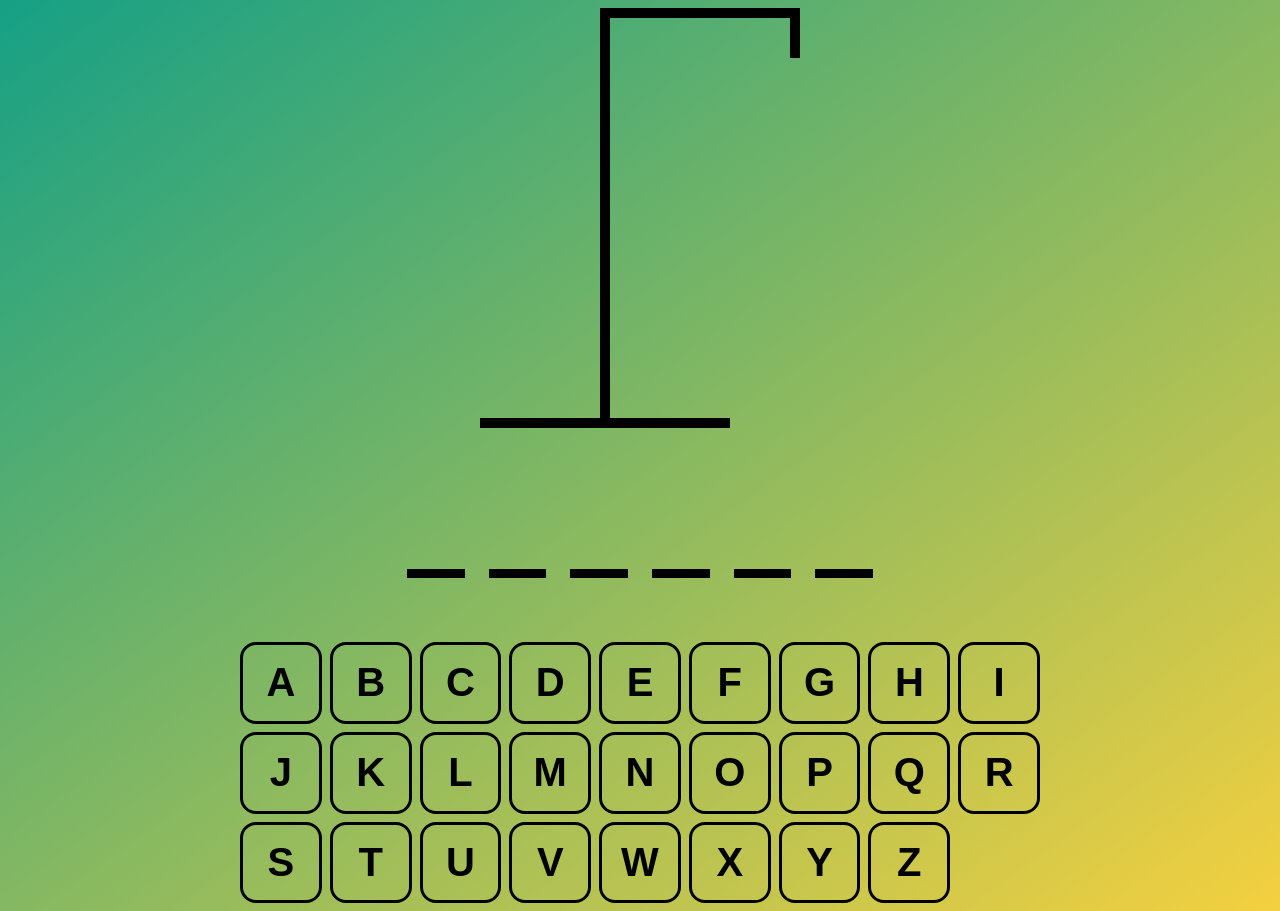
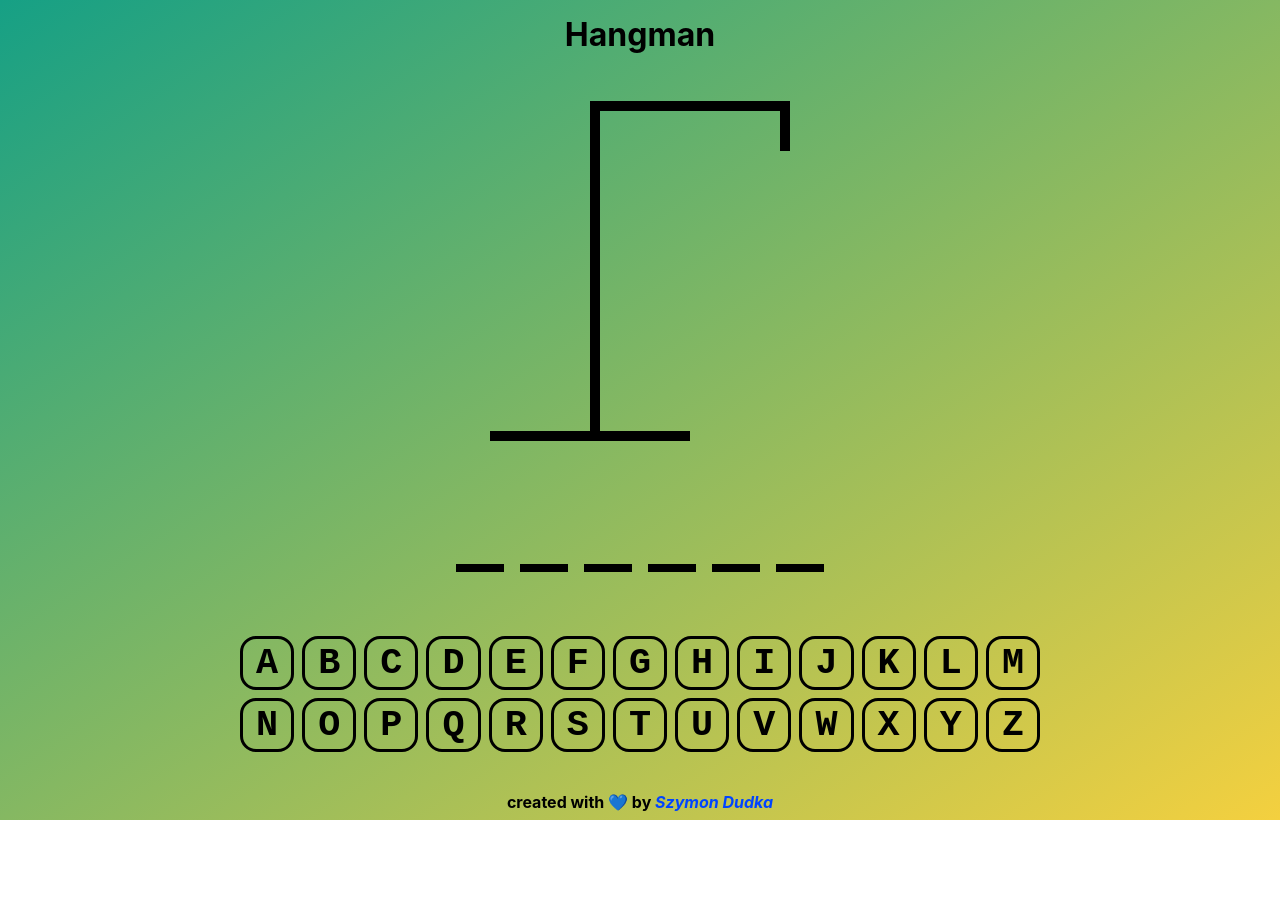
Before and after one commit to szymooneq/Hangman, a React (Vite) app: page / in a window 1280 px wide. After the commit the page ends 820 px from the top, so only its background shows below. Built offline with nearby package versions, Linux system fonts and the light colour scheme.

Commit message:
app finished

```diff
--- a/index.html
+++ b/index.html
@@ -4,13 +4,27 @@
     <meta charset="UTF-8" />
     <link rel="icon" type="image/svg+xml" href="/vite.svg" />
     <meta name="viewport" content="width=device-width, initial-scale=1.0" />
-    <title>Vite + React + TS</title>
+    <title>Hangman by SD</title>
     <style>
+      *{
+        margin: 0;
+        padding: 0;
+        box-sizing: border-box;
+      }
+
+      html, body {
+        overflow-x: hidden;
+      }
+
       body {
         background: linear-gradient(to bottom right, #16A085, #F4D03F);
-        font-family: Inter, -apple-system, BlinkMacSystemFont, Segoe UI, Roboto, Oxygen,
-        Ubuntu, Cantarell, Fira Sans, Droid Sans, Helvetica Neue, sans-serif;
         position: relative;
+        font-family: monospace;
+        -webkit-touch-callout: none; /* iOS Safari */
+        -webkit-user-select: none; /* Safari */ /* Konqueror HTML */
+        -moz-user-select: none; /* Old versions of Firefox */
+        -ms-user-select: none; /* Internet Explorer/Edge */
+        user-select: none; /* Non-prefixed version, currently supported by Chrome, Edge, Opera and Firefox */
       }
     </style>
 
--- a/package.json
+++ b/package.json
@@ -16,6 +16,7 @@
   "devDependencies": {
     "@types/react": "^18.0.24",
     "@types/react-dom": "^18.0.8",
+    "@types/styled-components": "^5.1.26",
     "@vitejs/plugin-react": "^2.2.0",
     "typescript": "^4.6.4",
     "vite": "^3.2.3"
--- a/src/App.tsx
+++ b/src/App.tsx
@@ -1,8 +1,13 @@
 import { useCallback, useEffect, useState } from "react";
+import styled from "styled-components";
 import Hangman from "./Hangman";
 import Keyboard from "./Keyboard";
 import Word from "./Word";
 import words from "./wordList.json";
+
+const tryAgainIcon = (
+  <svg xmlns="http://www.w3.org/2000/svg" width="1em" height="1em" preserveAspectRatio="xMidYMid meet" viewBox="0 0 16 16"><path fill="currentColor" fillRule="evenodd" d="M12.75 8a4.5 4.5 0 0 1-8.61 1.834l-1.391.565A6.001 6.001 0 0 0 14.25 8A6 6 0 0 0 3.5 4.334V2.5H2v4l.75.75h3.5v-1.5H4.352A4.5 4.5 0 0 1 12.75 8z" clipRule="evenodd"/></svg>
+)
 
 function getRandomWord(arr: string[]) {
   return arr[Math.floor(Math.random() * arr.length)];
@@ -23,57 +28,35 @@ export default function App() {
 
   const addGuessedLetter = useCallback(
     (letter: string) => {
-      if (guessedLetters.includes(letter)) return;
-
+      if (!guessedLetters.includes(letter)) {
         setGuessedLetters((currentLetters) => [...currentLetters, letter]);
+      }
     },
     [guessedLetters]
   );
 
-  useEffect(() => {
-    const keyDownHandler = (e: KeyboardEvent) => {
-      const key = e.key;
-
-      if (!key.match(/^[a-z]$/) || isLoser || isWinner) return;
-
-      e.preventDefault();
-      addGuessedLetter(key);
-    };
-
-    document.addEventListener("keypress", keyDownHandler);
-
-    return () => {
-      document.removeEventListener("keypress", keyDownHandler);
-    };
-  }, [guessedLetters, isWinner, isLoser]);
+  const restartHandler = () => {
+    setWordToGuess(getRandomWord(words))
+    setGuessedLetters([])
+  }
 
   return (
-    <div
-      style={{
-        margin: "0 auto",
-        display: "flex",
-        flexDirection: "column",
-        alignItems: "center",
-        gap: "2rem",
-        maxWidth: "800px"
-      }}>
+    <Container>
+      <Header>Hangman</Header>
       <Hangman numberOfGuesses={incorrectLetters.length} />
+
       <Word
         reveal={isLoser}
         wordToGuess={wordToGuess}
         guessedLetters={guessedLetters}
       />
-      <div
-        style={{
-          fontSize: "1.3rem",
-          fontWeight: "bold",
-          textAlign: "center",
-          color: `${isWinner ? "gold" : "red"}`
-        }}>
-        {isWinner && "Winner! - Refresh to try again."}
-        {isLoser && "Nice Try - Refresh to try again."}
-      </div>
-      <div style={{ alignSelf: "stretch" }}>
+
+      <EndGameMessage isWinner={isWinner}>
+        {isWinner && "Winner!"}
+        {isLoser && "Nice Try..."}
+        {(isWinner || isLoser) && <TryAgainButton onClick={restartHandler}>{tryAgainIcon}</TryAgainButton>}
+      </EndGameMessage>
+
       <Keyboard
         disabled={isWinner || isLoser}
         correctLetters={guessedLetters.filter((letter) =>
@@ -82,7 +65,93 @@ export default function App() {
         incorrectLetters={incorrectLetters}
         addGuessedLetter={addGuessedLetter}
       />
-      </div>
-    </div>
+
+      <Footer>
+        created with 💙 by <a href="https://szymondudka.xyz/" target="_blank">Szymon Dudka</a>
+      </Footer>
+    </Container>
   );
 }
+
+const Container = styled.div`
+  margin: 0 .5rem;
+  display: flex;
+  flex-direction: column;
+  align-items: center;
+  justify-content: space-between;
+  gap: 2rem;
+  min-height: 100vh;
+  max-width: 800px;
+  font-family: Inter, -apple-system, BlinkMacSystemFont, Segoe UI, Roboto, Oxygen,
+  Ubuntu, Cantarell, Fira Sans, Droid Sans, Helvetica Neue, sans-serif;
+  position: relative;;
+
+  @media (min-width: 768px) {
+    margin: 0 auto;
+  }
+`;
+
+const Header = styled.h1`
+  padding: 15px;
+`
+
+const EndGameMessage = styled.div`
+  display: flex;
+  align-items: center;
+  gap: 1rem;
+  text-align: center;
+  font-size: 1.3rem;
+  font-weight: bold;
+  color: ${(props: { isWinner: boolean }) => (props.isWinner ? "#ffd900" : "red")};
+
+  @media (min-width: 768px) {
+    font-size: 2rem;
+  }
+`;
+
+const TryAgainButton = styled.button`
+  aspect-ratio: 1 / 1;
+  padding: .3rem;
+  border: 3px solid black;
+  border-radius: 1rem;
+  font-size: 2rem;
+  font-family: unset;
+  font-family: monospace;
+  text-transform: uppercase;
+  font-weight: bold;
+  background: none;
+  color: black;
+  cursor: pointer;
+
+  &:hover:not(:disabled),
+  &:focus:not(:disabled) {
+    background-color: #F4D03F;
+  }
+
+  &:disabled {
+    cursor: not-allowed;
+  }
+
+  @media (min-width: 768px) {
+    font-size: 2.3rem;
+  }
+`
+
+const Footer = styled.footer`
+  margin: 0 auto;
+  padding: 0.5rem;
+  display: block;
+  width: max-content;
+  font-weight: 700;
+  color: black;
+
+  a {
+    color: #0044ff;
+    font-style: italic;
+    text-decoration: none;
+  }
+
+  a:hover {
+    text-decoration: underline;
+  }
+`;
--- a/src/Hangman.tsx
+++ b/src/Hangman.tsx
@@ -1,86 +1,163 @@
-const HEAD = (
-  <div key="head" style={{
-    width: "50px",
-    height: "50px",
-    borderRadius: "100%",
-    border: "10px solid black",
-    position: "absolute",
-    top: "50px",
-    right: "-30px" }} />
-)
+import styled from "styled-components";
 
-const BODY = (
-  <div key="body" style={{
-    width: "10px",
-    height: "100px",
-    background: "black",
-    position: "absolute",
-    top: "120px",
-    right: 0 }} />
-)
+const Head = styled.div`
+  width: 50px;
+  height: 50px;
+  border-radius: 100%;
+  border: 10px solid black;
+  position: absolute;
+  top: 40px;
+  right: -20px;
 
-const RIGHT_ARM = (
-  <div key="right_arm" style={{
-    width: "100px",
-    height: "10px",
-    background: "black",
-    position: "absolute",
-    top: "150px",
-    right: "-100px",
-    rotate: "-30deg",
-    transformOrigin: "left bottom" }} />
-)
+  @media (min-width: 768px) {
+    top: 50px;
+  }
+`
 
-const LEFT_ARM = (
-  <div key="left_arm" style={{
-    width: "100px",
-    height: "10px",
-    background: "black",
-    position: "absolute",
-    top: "150px",
-    right: "10px",
-    rotate: "30deg",
-    transformOrigin: "right bottom" }} />
-)
+const Body = styled.div`
+  width: 10px;
+  height: 80px;
+  background: black;
+  position: absolute;
+  top: 90px;
+  right: 0;
 
-const RIGHT_LEG = (
-  <div key="right_leg" style={{
-    width: "100px",
-    height: "10px",
-    background: "black",
-    position: "absolute",
-    top: "210px",
-    right: "-90px",
-    rotate: "60deg",
-    transformOrigin: "left bottom" }} />
-)
+  @media (min-width: 768px) {
+    height: 100px;
+    top: 100px;
+  }
+`
 
-const LEFT_LEG = (
-  <div key="left_leg" style={{
-    width: "100px",
-    height: "10px",
-    background: "black",
-    position: "absolute",
-    top: "210px",
-    right: 0,
-    rotate: "-60deg",
-    transformOrigin: "right bottom" }} />
-)
+const RightArm = styled.div`
+  width: 70px;
+  height: 10px;
+  background: black;
+  position: absolute;
+  top: 110px;
+  right: -70px;
+  rotate: -30deg;
+  transform-origin: left bottom;
 
-const BODY_PARTS = [HEAD, BODY, RIGHT_ARM, LEFT_ARM, RIGHT_LEG, LEFT_LEG]
+  @media (min-width: 768px) {
+    width: 100px;
+    top: 130px;
+    right: -100px;
+  }
+`
 
-type HangmanProps = {
+const LeftArm = styled.div`
+  width: 70px;
+  height: 10px;
+  background: black;
+  position: absolute;
+  top: 110px;
+  right: 10px;
+  rotate: 30deg;
+  transform-origin: right bottom;
+
+  @media (min-width: 768px) {
+    width: 100px;
+    top: 130px;
+  }
+`
+
+const RightLeg = styled.div`
+  width: 80px;
+  height: 10px;
+  background: black;
+  position: absolute;
+  top: 160px;
+  right: -70px;
+  rotate: 60deg;
+  transform-origin: left bottom;
+
+  @media (min-width: 768px) {
+    width: 100px;
+    top: 190px;
+    right: -90px;
+  }
+`
+
+const LeftLeg = styled.div`
+  width: 80px;
+  height: 10px;
+  background: black;
+  position: absolute;
+  top: 160px;
+  right: 0;
+  rotate: -60deg;
+  transform-origin: right bottom;
+
+  @media (min-width: 768px) {
+    width: 100px;
+    top: 190px;
+  }
+`
+
+const BODY_PARTS = [Head, Body, RightArm, LeftArm, RightLeg, LeftLeg]
+
+interface Hangman {
   numberOfGuesses: number
 }
 
-export default function HangmanDrawing({ numberOfGuesses }:HangmanProps) {
+export default function HangmanDrawing({ numberOfGuesses }:Hangman) {
   return (
     <div style={{ position: "relative" }}>
-      {BODY_PARTS.slice(0, numberOfGuesses)}
-      <div style={{ position: "absolute", top: 0, right: 0, height: "50px", width: "10px", background: "black" }}  />
-      <div style={{ height: "10px", width: "200px", background: "black", marginLeft: "120px" }}  />
-      <div style={{ height: "400px", width: "10px", background: "black", marginLeft: "120px" }}  />
-      <div style={{ height: "10px", width: "250px", background: "black"}} />
+      {BODY_PARTS.slice(0, numberOfGuesses).map((Component, id) => <Component key={id} />)}
+      <Base4 />
+      <Base3 />
+      <Base2 />
+      <Base1 />
     </div>
   )
 }
+
+const Base1 = styled.div`
+  height: 10px;
+  width: 120px;
+  background: black;
+
+  @media (min-width: 768px) {
+    height: 10px;
+    width: 200px;
+  }
+`
+
+const Base2 = styled.div`
+  margin-left: 60px;
+  height: 300px;
+  width: 10px;
+  background: black;
+
+  @media (min-width: 768px) {
+    margin-left: 100px;
+    height: 320px;
+    width: 10px;
+  }
+`
+
+const Base3 = styled.div`
+  margin-left: 60px;
+  height: 10px;
+  width: 150px;
+  background: black;
+
+  @media (min-width: 768px) {
+    margin-left: 100px;
+    height: 10px;
+    width: 200px;
+  }
+`
+
+const Base4 = styled.div`
+  position: absolute;
+  top: 0;
+  right: 0;
+  height: 40px;
+  width: 10px;
+  background: black;
+
+  @media (min-width: 768px) {
+    height: 50px;
+  }
+`
--- a/src/Keyboard.module.css
+++ /dev/null
@@ -1,27 +0,0 @@
-.btn {
-  padding: .5rem;
-  aspect-ratio: 1/1;
-  width: 100%;
-  background: none;
-  border: 3px solid black;
-  border-radius: 1rem;
-  font-size: 2.5rem;
-  text-transform: uppercase;
-  font-weight: bold;
-  color: black;
-  cursor: pointer;
-}
-
-.btn.active {
-  background-color: #16A085;
-  color: white;
-}
-
-.btn.inactive {
-  opacity: .3;
-}
-
-.btn:hover:not(:disabled),
-.btn:focus:not(:disabled) {
-  background-color: #F4D03F;
-}
--- a/src/Keyboard.tsx
+++ b/src/Keyboard.tsx
@@ -1,4 +1,4 @@
-import styles from "./Keyboard.module.css";
+import styled from "styled-components";
 
 const KEYS = [
   "a",
@@ -29,42 +29,80 @@ const KEYS = [
   "z"
 ];
 
-type KeyboardProps = {
-  disabled?: boolean;
+interface Keyboard {
   correctLetters: string[];
   incorrectLetters: string[];
   addGuessedLetter: (letter: string) => void;
-};
+  disabled?: boolean;
+}
 
-export default function Keyboard({
-  correctLetters,
-  incorrectLetters,
-  addGuessedLetter,
-  disabled = false
-}: KeyboardProps) {
+export default function Keyboard({ correctLetters, incorrectLetters, addGuessedLetter, disabled = false }: Keyboard) {
   return (
-    <div
-      style={{
-        display: "grid",
-        gridTemplateColumns: "repeat(auto-fit, minmax(75px, 1fr))",
-        gap: ".5rem"
-      }}>
+    <Container>
+      <InnerDiv>
+
         {KEYS.map((key) => {
           const active = correctLetters.includes(key);
           const inActive = incorrectLetters.includes(key);
 
           return (
-          <button
+            <Key
               key={key}
+              active={active}
+              inActive={inActive}
               disabled={active || inActive || disabled}
-            className={`${styles.btn} ${active && styles.active} ${
-              inActive && styles.inactive
-            }`}
               onClick={() => addGuessedLetter(key)}>
               {key}
-          </button>
+            </Key>
           );
         })}
-    </div>
+
+      </InnerDiv>
+    </Container>
   );
 }
+
+const Container = styled.div`
+  align-self: stretch;
+`;
+
+const InnerDiv = styled.div`
+  display: grid;
+  grid-template-columns: repeat(auto-fit, minmax(50px, 1fr));
+  gap: .5rem;
+  width: 100%;
+`
+
+interface Key {
+  active: boolean,
+  inActive: boolean
+}
+
+const Key = styled.button<Key>`
+  aspect-ratio: 1/1;
+  width: 100%;
+  border: 3px solid black;
+  border-radius: 1rem;
+  font-size: 2rem;
+  font-family: unset;
+  font-family: monospace;
+  text-transform: uppercase;
+  font-weight: bold;
+  background: ${({ active }) => (active ? "#16A085" : "none")};
+  color: ${({ active }) => (active ? "white" : "black")};
+  opacity: ${({ inActive }) => (inActive ? ".3" : "1")};
+  cursor: pointer;
+
+  &:hover:not(:disabled),
+  &:focus:not(:disabled) {
+    background-color: #F4D03F;
+  }
+
+  &:disabled {
+    cursor: not-allowed;
+  }
+
+  @media (min-width: 768px) {
+    font-size: 2.3rem;
+  }
+`
--- a/src/Word.tsx
+++ b/src/Word.tsx
@@ -1,27 +1,14 @@
-type WordProps = {
+import styled from "styled-components";
+
+interface WordProps {
   guessedLetters: string[];
   wordToGuess: string;
   reveal?: boolean;
 };
 
-export default function Word({
-  guessedLetters,
-  wordToGuess,
-  reveal = false
-}: WordProps) {
-  /* const word = "test"
-  const guessedLetters = ["e"] */
-
+export default function Word({ guessedLetters, wordToGuess, reveal = false }: WordProps) {
   return (
-    <div
-      style={{
-        display: "flex",
-        gap: ".25em",
-        fontSize: "6rem",
-        fontWeight: "bold",
-        textTransform: "uppercase",
-        fontFamily: "monospace"
-      }}>
+    <Container>
       {wordToGuess.split("").map((letter, id) => (
         <span key={id} style={{ borderBottom: ".1em solid black" }}>
           <span
@@ -37,6 +24,19 @@ export default function Word({
           </span>
         </span>
       ))}
-    </div>
+    </Container>
   );
 }
+
+const Container = styled.div`
+  display: flex;
+  gap: 1rem;
+  font-size: 3rem;
+  font-weight: bold;
+  text-transform: uppercase;
+  font-family: monospace;
+
+  @media (min-width: 768px) {
+    font-size: 5rem;
+  }
+`
```
Also changed, not shown: 1 other file (tests, documents, lock files or other folders). Lines whose indentation alone changed are shown as unchanged.
